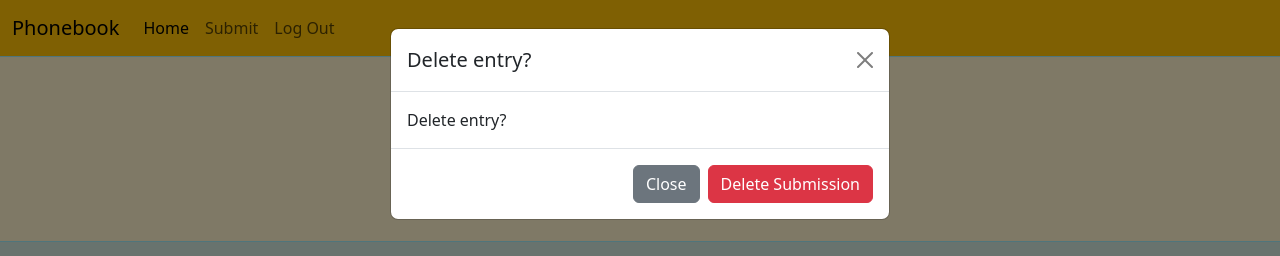
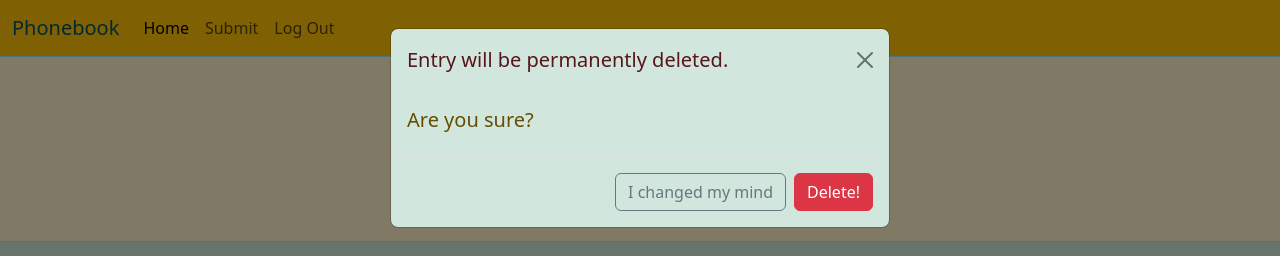
Before and after one commit to jwjacobson/phonebook, a Flask app: page / in a window 1280 px wide, after a click on "Delete". Shown: the top 256 px of the page. Run offline with Flask 3, Linux system fonts and the light colour scheme; a user stored in the database is signed in; tables that the repository leaves empty hold one stand-in row (values such as "Sample post").

Commit message:
Refine colors etc.

```diff
--- a/app/routes.py
+++ b/app/routes.py
@@ -7,7 +7,7 @@ from flask_login import login_user, logout_user, login_required, current_user
 @app.route('/')
 def index():
     entries = Entry.query.all()
-    nums = {x for x in range (1, 71)}
+    nums = {"img="+str(x) for x in range (1, 71)}
     return render_template('index.html', entries=entries, nums=nums)
 
 
--- a/app/templates/index.html
+++ b/app/templates/index.html
@@ -3,7 +3,7 @@
 {% block title %} Home {% endblock %}
 
 {% block header %}
-<h1>P H O N E B O O K</h1>
+<h1 class="text-info-emphasis">P H O N E B O O K</h1>
 {% if current_user.is_authenticated %}
         <h5>Welcome back, {{ current_user.username }}.</h5>
     {% else %}
@@ -15,14 +15,14 @@
         <div>
 {% for entry in entries %}
 {% if entry.submitter == current_user %}
-<div class="card my-3 bg-warning border-danger-subtle" style="max-width: 540px;">
+<div class="card my-3 bg-warning-subtle border-danger-subtle" style="max-width: 540px;">
     <div class="row g-0">
       <div class="col-md-4">
-        <img src="https://i.pravatar.cc/300?img={{ nums.pop() }}" class="img-fluid rounded-start" alt="a person">
+        <img src="https://i.pravatar.cc/300?{{ nums.pop() }}" class="img-fluid rounded-start" alt="a person">
       </div>
       <div class="col-md-8">
         <div class="card-body">
-          <h5 class="card-title">{{ entry.first_name }} {{ entry.last_name }}</h5>
+          <h5 class="card-title text-success-emphasis">{{ entry.first_name }} {{ entry.last_name }}</h5>
           <p class="card-text">{{ entry.phone_number }}</p>
           <p class="card-text">{{ entry.address }}</p>
           <a href="{{ url_for('edit_entry', entry_id=entry.id) }}" class="btn btn-outline-success">Edit</a>
@@ -34,19 +34,19 @@
     </div>
 </div>
 
-<div class="modal fade" id="deleteEntryModal-{{ entry.id }}" tabindex="-1" aria-labelledby="exampleModalLabel" aria-hidden="true">
+<div class="modal fade" id="deleteEntryModal-{{ entry.id }}" data-bs-backdrop="static" data-bs-keyboard="false" tabindex="-1" aria-labelledby="exampleModalLabel" aria-hidden="true">
     <div class="modal-dialog">
-        <div class="modal-content">
+        <div class="modal-content bg-success-subtle">
             <div class="modal-header">
-                <h1 class="modal-title fs-5" id="exampleModalLabel">Delete entry?</h1>
+                <h1 class="modal-title fs-5 text-danger-emphasis" id="exampleModalLabel">Entry will be permanently deleted.</h1>
                 <button type="button" class="btn-close" data-bs-dismiss="modal" aria-label="Close"></button>
             </div>
             <div class="modal-body">
-            Delete entry?
+            <h5 class="text-warning-emphasis">  Are you sure?</h5>
             </div>
             <div class="modal-footer">
-                <button type="button" class="btn btn-secondary" data-bs-dismiss="modal">Close</button>
-                <a href="{{ url_for('delete_entry', entry_id=entry.id) }}" class="btn btn-danger">Delete Submission</a>
+                <button type="button" class="btn btn-outline-secondary" data-bs-dismiss="modal">I changed my mind</button>
+                <a href="{{ url_for('delete_entry', entry_id=entry.id) }}" class="btn btn-danger">Delete! </a>
             </div>
         </div>
     </div>
--- a/app/templates/nav.html
+++ b/app/templates/nav.html
@@ -1,6 +1,6 @@
 <nav class="navbar navbar-expand-lg navbar-light bg-warning">
     <div class="container-fluid">
-      <a class="navbar-brand" href="/">Phonebook</a>
+      <a class="navbar-brand text-info-emphasis" href="/">Phonebook</a>
       <button class="navbar-toggler" type="button" data-bs-toggle="collapse" data-bs-target="#navbarNavAltMarkup" aria-controls="navbarNavAltMarkup" aria-expanded="false" aria-label="Toggle navigation">
         <span class="navbar-toggler-icon"></span>
       </button>
```
Also changed, not shown: app.db.
